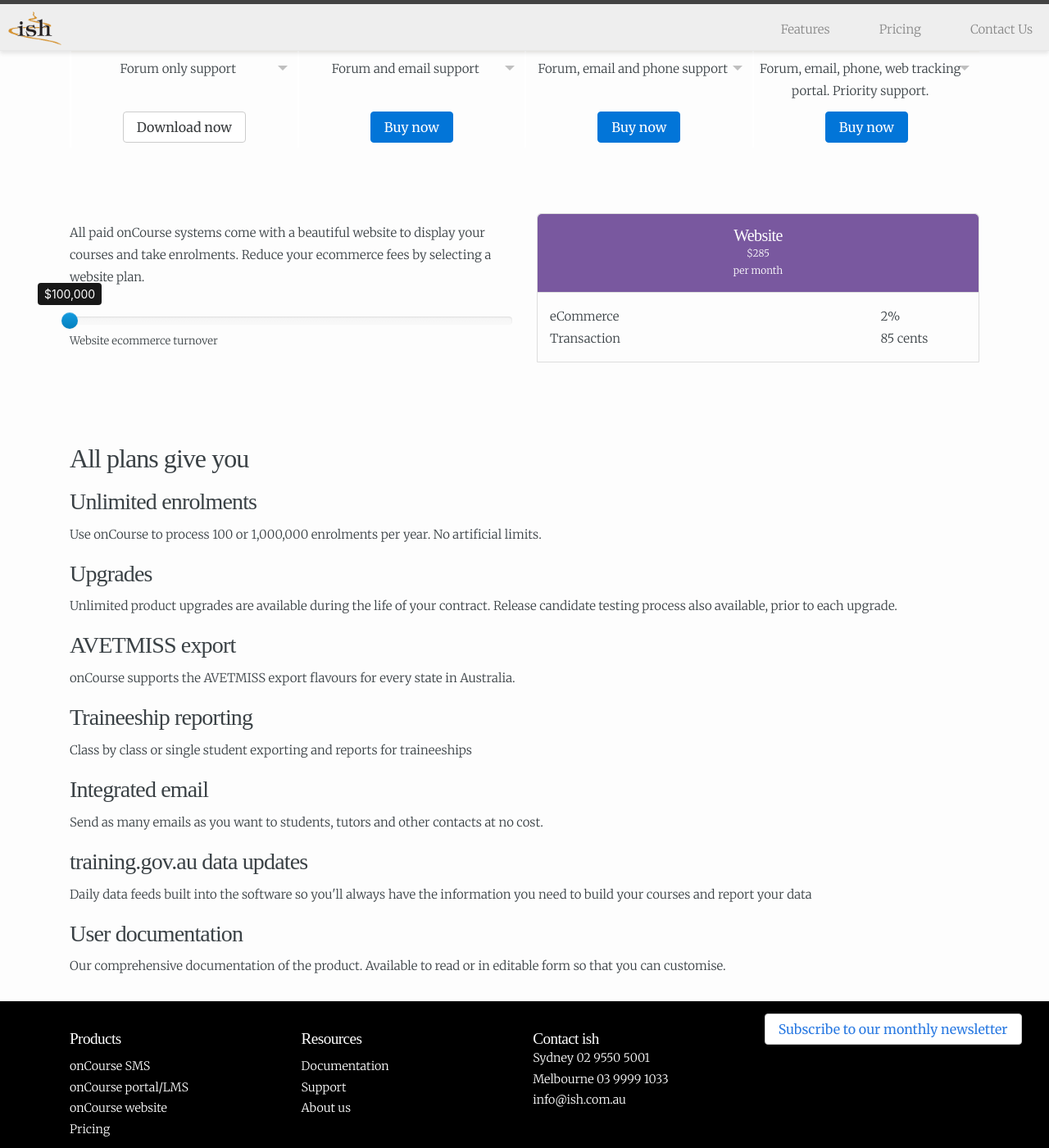
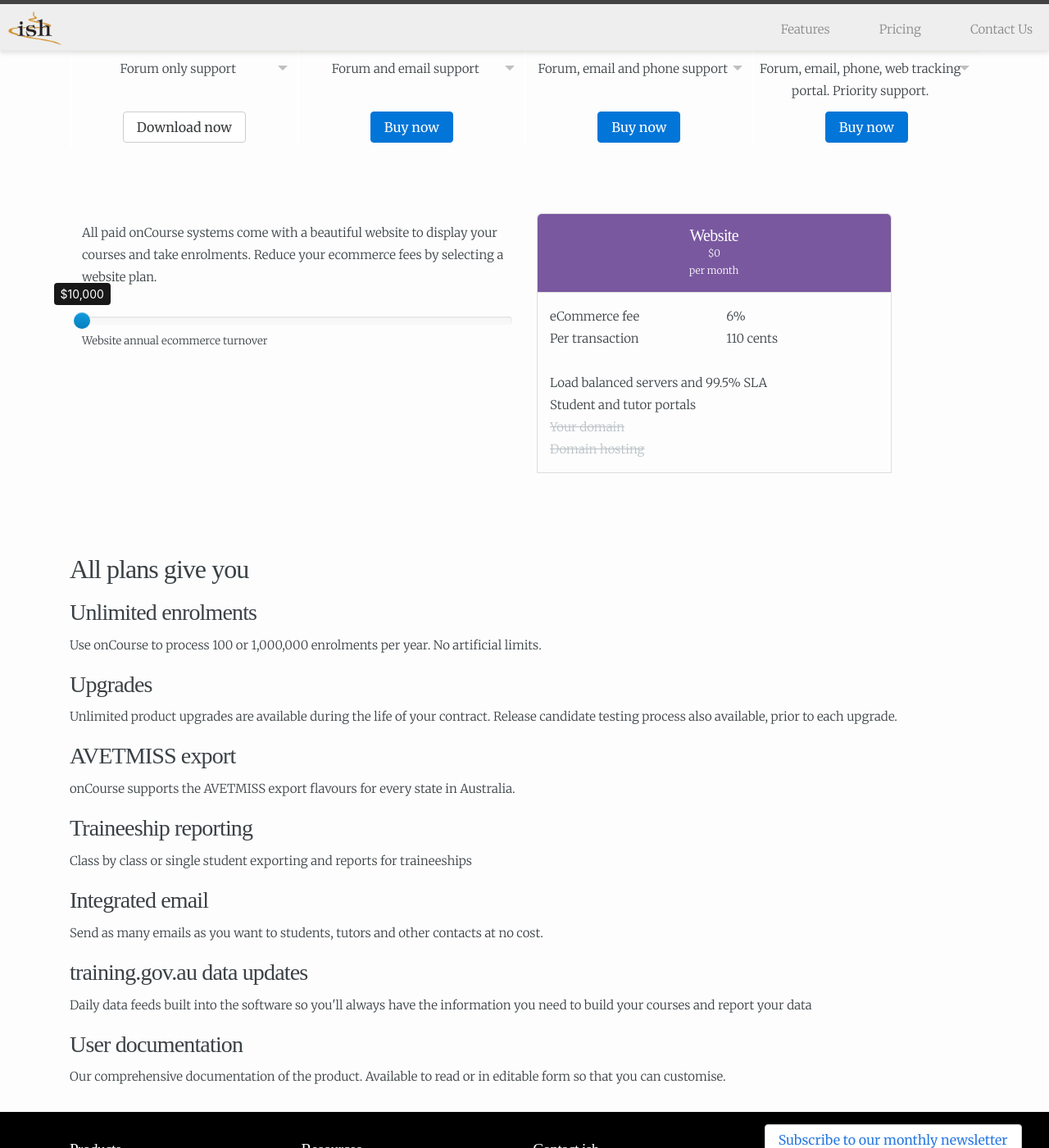
Before and after one commit to stephenmcilwaine/website, a Jekyll site: the page built from features/costs/pricing.md, in a window 1280 px wide and 1400 px high, scrolled down 773 px. Shown: the whole window at 82% size. Built offline with Jekyll 4.4.1, drawn with Linux system fonts in a browser that asks for light colours; some web fonts are replaced.

Commit message:
Make sure the slider is properly initialised on load. Add some additional features to the web panel which aren't available on the free plan.

```diff
--- a/assets/css/_sass/_pricing.scss
+++ b/assets/css/_sass/_pricing.scss
@@ -205,15 +205,6 @@
                 }
                 .col-desc {
                     cursor: pointer;
-                    &.has-no-plan {
-                        cursor: auto;
-                        color: lighten($text-color, 50%);
-                        text-decoration: line-through;
-
-                        .app-icon {
-                            display: none;
-                        }
-                    }
                 }
                 .plan-details {
                     display: none;
@@ -224,10 +215,19 @@
     }
 }
 
+.has-no-plan {
+    cursor: auto;
+    color: lighten($text-color, 50%);
+    text-decoration: line-through;
+
+    .app-icon {
+        display: none;
+    }
+}
+
 .pricing-calculation {
-    >.row>.col-sm-12 {
-        padding: 80px 15px;
-    }
+    padding: 80px 15px;
+
     #pricing-in-slider {
         margin-top: 20px;
         width: 100%;
--- a/assets/js/app.js
+++ b/assets/js/app.js
@@ -50,10 +50,23 @@
             }
         };
 
+        function updateSlider(volume) {
+            var price_wrapper = $('.pricing-calculation');
+            price_wrapper.find('.price-text>span').text(pricing[volume].price);
+            price_wrapper.find('.ecommerce-text').text(pricing[volume].ecommerce);
+            price_wrapper.find('.transaction-text').text(pricing[volume].transaction);
+
+            if (pricing[volume].price == 0) {
+                price_wrapper.find('.not-free').addClass('has-no-plan');
+            } else {
+                price_wrapper.find('.not-free').removeClass('has-no-plan');
+            }
+        }
+
         $('#pricing-in-slider').slider({
-            min: 100000,
+            min: 10000,
             max: 20000000,
-            step: 100000,
+            step: 1000,
             scale: 'logarithmic',
             tooltip: 'always',
             formatter: function(value) {
@@ -68,12 +81,10 @@
                     break;
                 }
             }
+            updateSlider(i);
+        });
 
-            var price_wrapper = $('.pricing-calculation');
-            price_wrapper.find('.price-text>span').text(pricing[i].price);
-            price_wrapper.find('.ecommerce-text').text(pricing[i].ecommerce);
-            price_wrapper.find('.transaction-text').text(pricing[i].transaction);
-        });
+        updateSlider(80000);
 
     })
 })(jQuery);
--- a/features/costs/pricing.md
+++ b/features/costs/pricing.md
@@ -92,34 +92,50 @@
       </p>
       <p></p>
       <input id="pricing-in-slider" data-slider-id='pricing-in-slider' type="text" data-slider-min="1" data-slider-max="4" data-slider-step="1" data-slider-value="1"/>
-      <small>Website ecommerce turnover</small>
+      <small>Website annual ecommerce turnover</small>
 
     </div>
-    <div class="col-sm-12">
+    <div class="col-sm-10">
       <div class="panel panel-default price-panel">
         <div class="panel-heading">
           <h5 class="panel-title">Website</h5>
-          <p class="price-text">$<span>285</span></p>
+          <p class="price-text">$<span>0</span></p>
           <p>per month</p>
         </div>
         <div class="panel-body">
           <div class="row">
-            <div class="col-xs-18">
-              eCommerce
+            <div class="col-xs-12">
+              eCommerce fee
             </div>
-            <div class="col-xs-6">
-              <span class="ecommerce-text">2</span>%
+            <div class="col-xs-12">
+              <span class="ecommerce-text">6</span>%
             </div>
           </div>
 
           <div class="row">
-            <div class="col-xs-18">
-              Transaction
+            <div class="col-xs-12">
+              Per transaction
             </div>
-            <div class="col-xs-6">
-              <span class="transaction-text">85</span> cents
+            <div class="col-xs-12">
+              <span class="transaction-text">110</span> cents
             </div>
           </div>
+          <br/>
+          <div class="row">
+            <div class="col-xs-24">
+              Load balanced servers and 99.5% SLA
+            </div>
+            <div class="col-xs-24">
+              Student and tutor portals
+            </div>
+            <div class="col-xs-24 not-free">
+              Your domain
+            </div>
+            <div class="col-xs-24 not-free">
+              Domain hosting
+            </div>
+          </div>
+
         </div>
       </div>
     </div>
```
